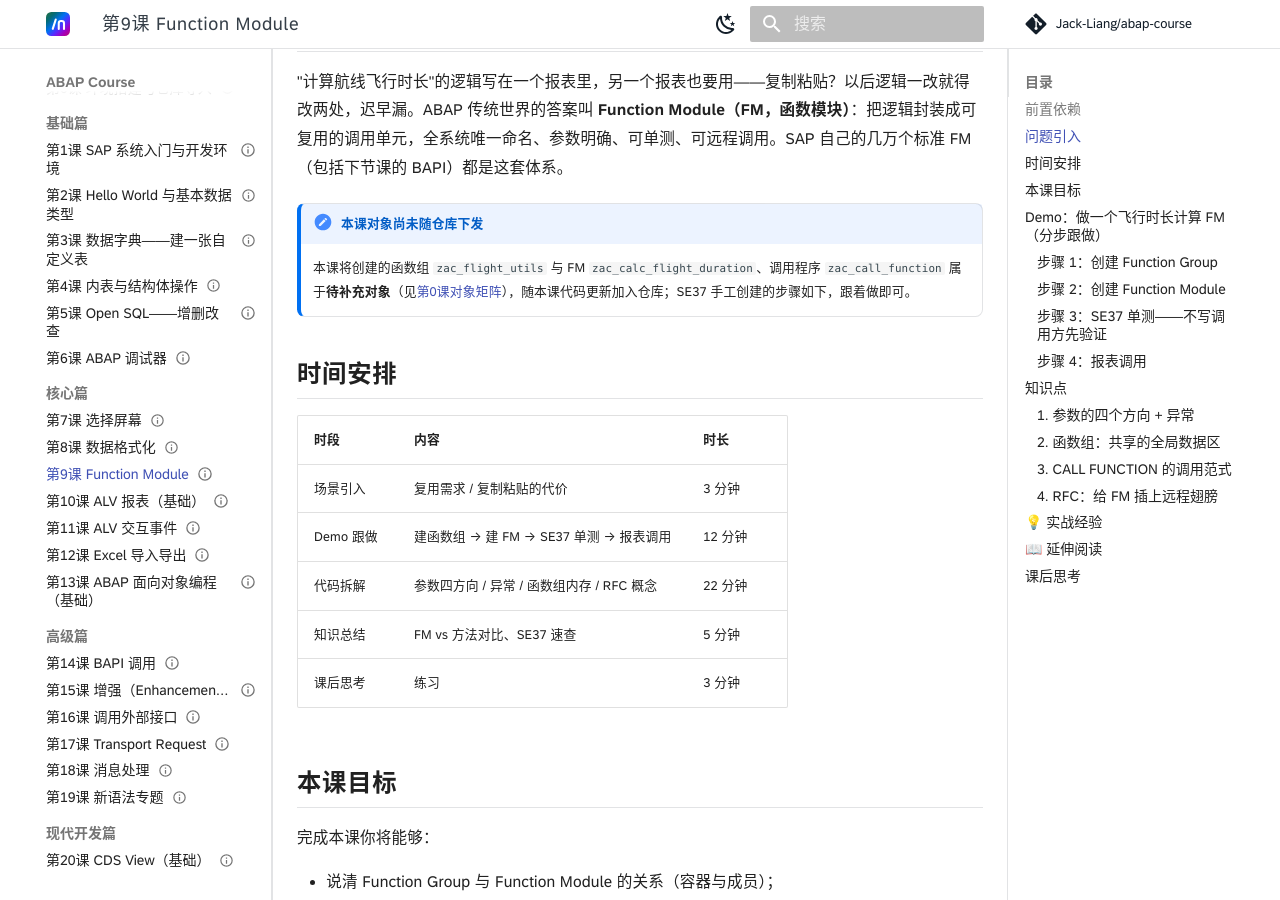
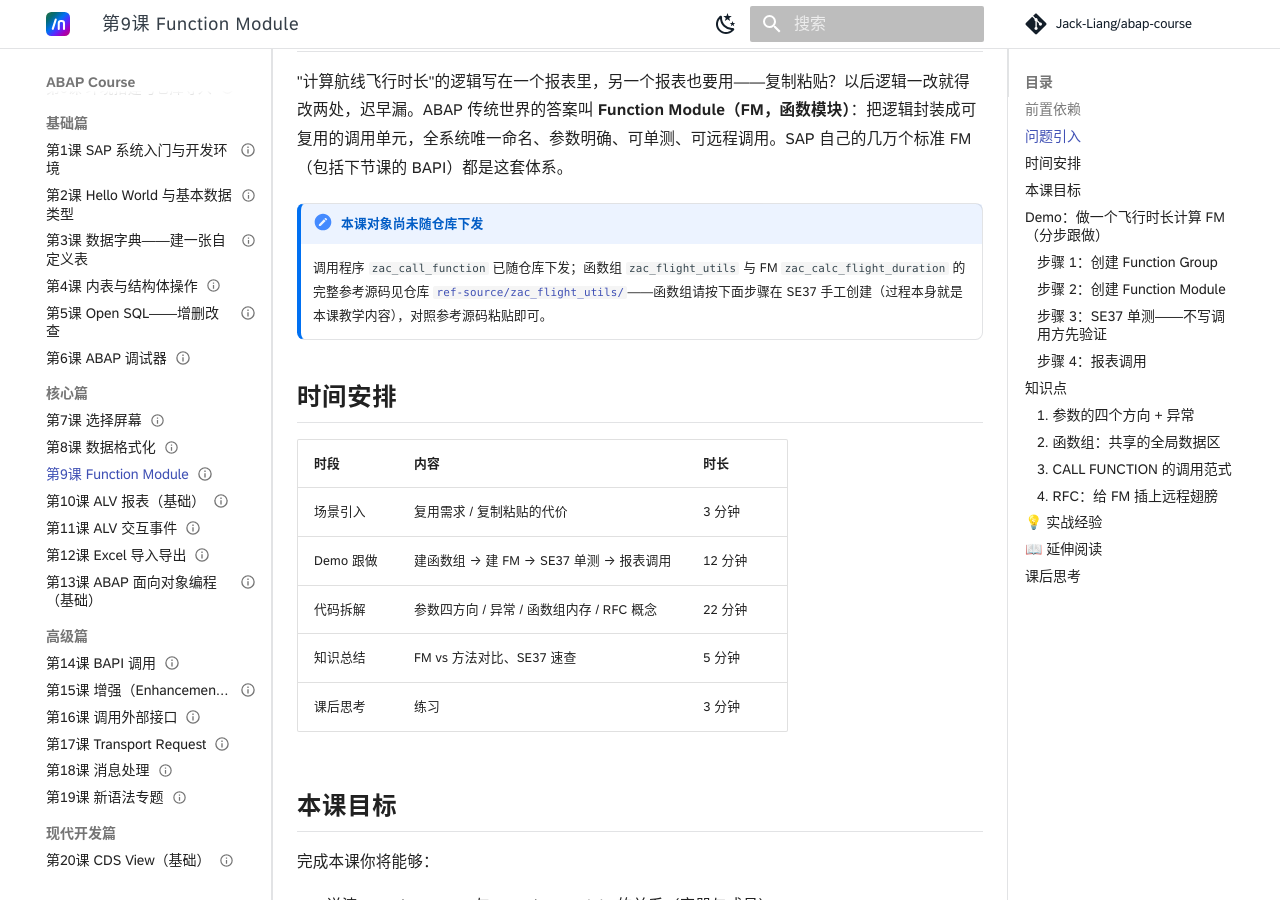
Before and after one commit to Jack-Liang/abap-course, an MkDocs documentation site: the page built from docs/09-function-module.md, in a window 1280 px wide and 900 px high, scrolled down 527 px. Built offline with MkDocs 1.6.1 and Material for MkDocs 9.7.7, drawn with Linux system fonts in a browser that asks for light colours; some web fonts are replaced; comment, search, counter and statistics services are not loaded.

Commit message:
feat: 第9课入库调用程序zac_call_function；函数组ZAC_FLIGHT_UTILS提供参考源码（ref-source/，沿用capstone-source模式）

```diff
--- a/docs/09-function-module.md
+++ b/docs/09-function-module.md
@@ -17,7 +17,7 @@
 
 !!! note "本课对象尚未随仓库下发"
 
-    本课将创建的函数组 `zac_flight_utils` 与 FM `zac_calc_flight_duration`、调用程序 `zac_call_function` 属于**待补充对象**（见[第0课对象矩阵](00-getting-started.md#四命名规范与对象对照)），随本课代码更新加入仓库；SE37 手工创建的步骤如下，跟着做即可。
+    调用程序 `zac_call_function` 已随仓库下发；函数组 `zac_flight_utils` 与 FM `zac_calc_flight_duration` 的完整参考源码见仓库 [`ref-source/zac_flight_utils/`](https://github.com/Jack-Liang/abap-course/tree/master/ref-source/zac_flight_utils)——函数组请按下面步骤在 SE37 手工创建（过程本身就是本课教学内容），对照参考源码粘贴即可。
 
 ## 时间安排
 
```
Also changed, not shown: docs/00-getting-started.md (+1 -1 lines), ref-source/zac_flight_utils/README.md (added, +24 -0 lines), 3 other files.
